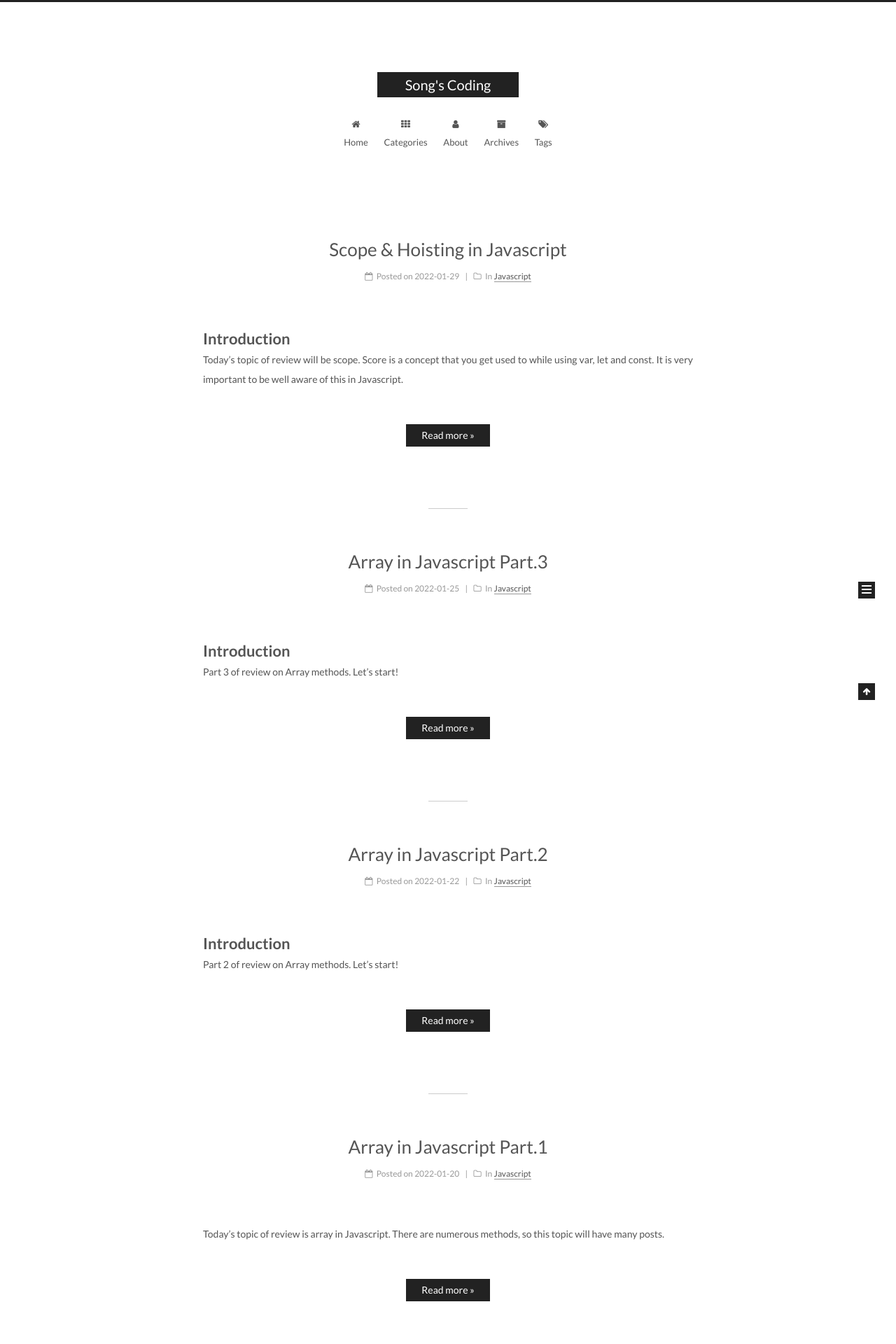
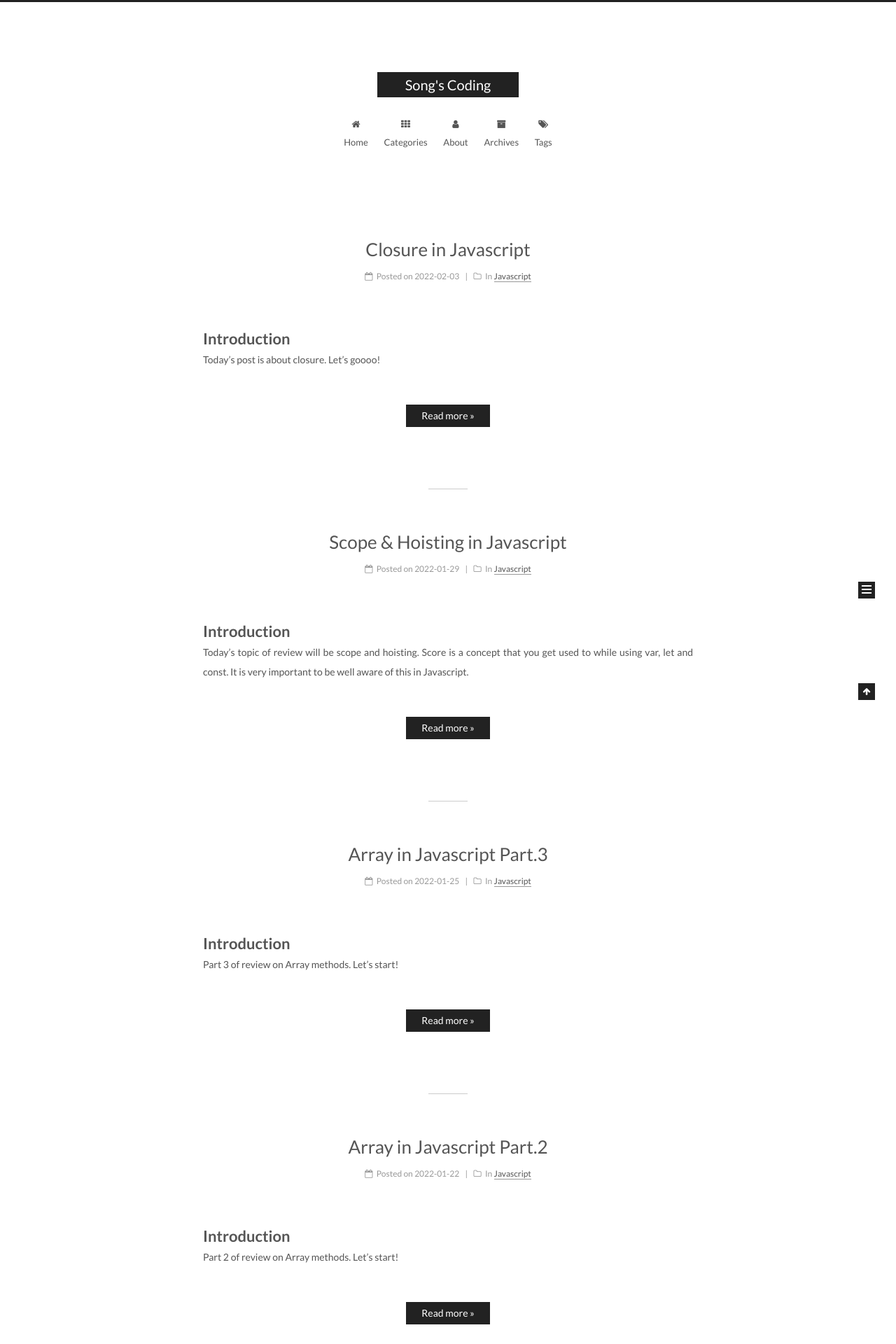
Before and after one commit to rlcjf0014/rlcjf0014.github.io, a Jekyll site: the page built from index.html, in a window 1280 px wide. Shown: the top 1920 px of the page at 70% size. Built offline with Jekyll 4.4.1, drawn with Linux system fonts in a browser that asks for light colours; the list of posts is cut into pages by our own code; part of the change alters nothing that is shown.

Commit message:
Completed closure

````diff
--- a/_posts/2022/2022-01-29-scope-Hoisting.md
+++ b/_posts/2022/2022-01-29-scope-Hoisting.md
@@ -7,7 +7,7 @@ tags: Basic Review Scope Hoisting
 ---
 
 # Introduction
-Today's topic of review will be scope. Score is a concept that you get used to while using var, let and const. It is very important to be well aware of this in Javascript.
+Today's topic of review will be scope and hoisting. Score is a concept that you get used to while using var, let and const. It is very important to be well aware of this in Javascript.
 
 # Definition
 
--- /dev/null
+++ b/_posts/2022/2022-02-03-closure.md
@@ -0,0 +1,124 @@
+---
+title: Closure in Javascript
+date: 2022-02-03 11:31:30
+categories:
+- Javascript
+tags: Basic Review Closure
+---
+
+# Introduction
+Today's post is about closure. Let's goooo!
+
+# Definition
+Closure is a concept that refers to inner function that has access to the outer function.
+It can be a confusing concept without a review, so here it is!
+
+Closure function is a function inside a function. As seen from the post on scope, the inner function can access
+variables in the outer function but the opposite cannot occur.
+
+```js
+function makeFunc() {
+  var name = "Mozilla";
+  function displayName() {
+    alert(name);
+  }
+  return displayName;
+}
+```
+
+The above is an example from MDN. The function **displayName** is a closure function inside another function **makeFunc**.
+There are three scopes that could be accessed from **displayName**. The first is the function scope of itself, the second is the outer function scope of **makeFunc** and the last is the global scope that contains everything.
+The variable name can be accessed based on the rule of scope.
+
+When **makeFunc** is called, it returns the function **displayName**, instead of calling it. So if we want to call **displayName**, we need to add one more bracket to **makeFunc** so it calls displayName after return. **makeFunc()()**.
+
+Now, when we assign **makeFunc** function to a variable, that variable now has **displayName** function.
+
+
+```js
+let display = makeFunc();
+
+// display returns displayName function.
+```
+
+Therefore, when we call display(), displayName function is called.
+
+One unique thing is that the variable that was defined in **displayName** (var name = "Mozilla") is originally the local variable in the outer scope which should not be accessed when **makeFunc** fulfills its purpose. However, since Javascript saves the variable and function setting and forms it as **displayName** is returned, so the variable name can be used again. In closure function, local variable, variable in outer function and variables in global scope can all be accessed.
+
+
+# Application
+## Currying
+**Currying** can be created using closure.
+Currying makes one function receives "n" number of functions instead of "n" number of parameters.
+
+
+```js
+function adder (x) {
+  return function (y) {
+    return x + y;
+  }
+};
+```
+
+If we do adder(5), it will return a normal function and not return any number.
+However, if we do adder(5)(6) 5 is the parameter for x and 6 is the parameter of y and return 11.
+
+To apply currying, assign adder to a variable.
+
+
+```js
+let add5 = adder(5);
+```
+
+Now, add5 returns a function with 5 as x. If we designate y's value as something and call it,
+we can put a fixed value for x and calculate.
+
+
+```js
+console.log( add5(3) )
+
+// 8 is the result.
+```
+## Private Method
+
+Next, we will try to create a private method using a closure module pattern.
+There is no private concept in Javascript.
+
+
+```js
+var counter = (function() {
+  var privateCounter = 0;
+  function changeBy(val) {
+    privateCounter += val;
+  }
+  return {
+    increment: function() {
+      changeBy(1);
+    },
+    decrement: function() {
+      changeBy(-1);
+    },
+    value: function() {
+      return privateCounter;
+    }
+  };
+})
+```
+
+Using an object, we set increment, decrement and value as key and its value as an application of inner function to change the variable privateCounter using **changeBy**.
+
+If we return counter, it returns an object that contains increment, decrement and value.
+Since counter contains a function that returns an object, if counter.increment() is called, the function inside increment is called, if counter.decrement() is called, the function inside decrement is called and if counter.value() is called, the function inside value is called. increment and decrement change the value of privateCounter using the function changeBy and counter.value() returns privateCounter.
+
+If we want to distinugish different counts using currying, assign counter() to different variables.
+
+```js
+
+let count1 = counter();
+
+let count2 = counter();
+```
+
+If we apply currying as above and call count1.increment() and count2.decrement(), the values will not be related to each other because each hold privateCounter "privately".
+
+End of Closure!
````
